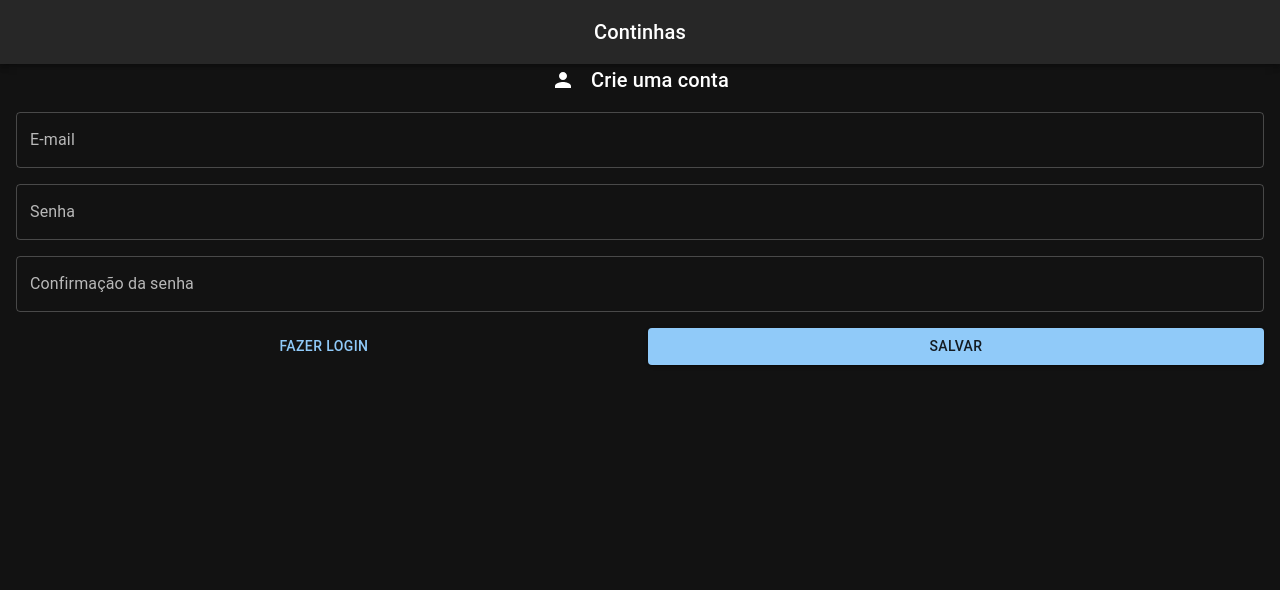
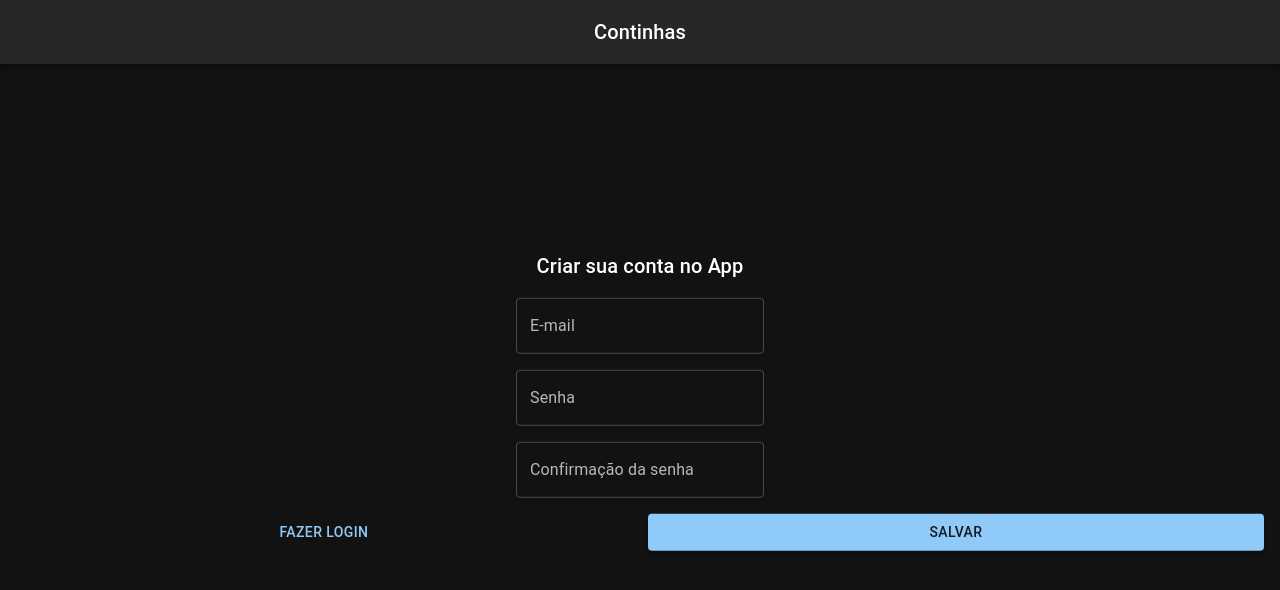
Before and after one commit to zanlucathiago/continhas, a React (Create React App) app in the folder frontend/: page /register in a window 1280 px wide. Shown: the top 590 px of the page. Built offline with nearby package versions, Linux system fonts and the light colour scheme.

Commit message:
fixes reference listing new register and login layout new auth middleware for cases when user is not found

```diff
--- a/frontend/src/pages/Login.jsx
+++ b/frontend/src/pages/Login.jsx
@@ -1,4 +1,3 @@
-import PersonIcon from '@mui/icons-material/Person'
 import LoadingButton from '@mui/lab/LoadingButton'
 import { Box, Button, Grid, Stack, TextField, Typography } from '@mui/material'
 import { useContext, useState } from 'react'
@@ -30,20 +29,24 @@ function Login () {
   }
 
   return (
-    <>
-      <Stack
-        direction='row'
-        justifyContent='center'
-        spacing={2}
-        alignItems='center'
+    <Box
+      component='form'
+      noValidate
+      autoComplete='off'
+      sx={{
+        p: 2,
+        textAlign: 'center',
+        top: '50%',
+        position: 'absolute',
+        transform: 'translate(0px, -50%)',
+        width: '100%'
+      }}
     >
-        <PersonIcon />
+      <Stack spacing={2} style={{ alignItems: 'center' }}>
         <Typography variant='h6' component='div'>
-          Entre com sua conta
+          Fazer login
         </Typography>
-      </Stack>
-      <Box component='form' noValidate autoComplete='off' sx={{ p: 2 }}>
-        <Stack spacing={2}>
+        <Typography>Use seu e-mail</Typography>
         <TextField
           disabled={loading}
           label='E-mail'
@@ -79,7 +82,6 @@ function Login () {
         </Grid>
       </Box>
     </Box>
-    </>
   )
 }
 
--- a/frontend/src/pages/Register.jsx
+++ b/frontend/src/pages/Register.jsx
@@ -1,4 +1,3 @@
-import PersonIcon from '@mui/icons-material/Person'
 import LoadingButton from '@mui/lab/LoadingButton'
 import { Box, Button, Grid, Stack, TextField, Typography } from '@mui/material'
 import { useContext, useState } from 'react'
@@ -38,19 +37,23 @@ function Register () {
 
   return (
     <>
-      <Stack
-        direction='row'
-        justifyContent='center'
-        spacing={2}
-        alignItems='center'
+      <Box
+        component='form'
+        noValidate
+        autoComplete='off'
+        sx={{
+          p: 2,
+          textAlign: 'center',
+          top: '50%',
+          position: 'absolute',
+          transform: 'translate(0px, -50%)',
+          width: '100%'
+        }}
       >
-        <PersonIcon />
-        <Typography variant='h6' component='div'>
-          Crie uma conta
-        </Typography>
-      </Stack>
-      <Box component='form' noValidate autoComplete='off' sx={{ p: 2 }}>
-        <Stack spacing={2}>
+        <Stack spacing={2} style={{ alignItems: 'center' }}>
+          <Typography variant='h6' component='div'>
+            Criar sua conta no App
+          </Typography>
           <TextField
             disabled={loading}
             label='E-mail'
```
Also changed, not shown: 2 other files (tests, documents, lock files or other folders). Lines whose indentation alone changed are shown as unchanged.
